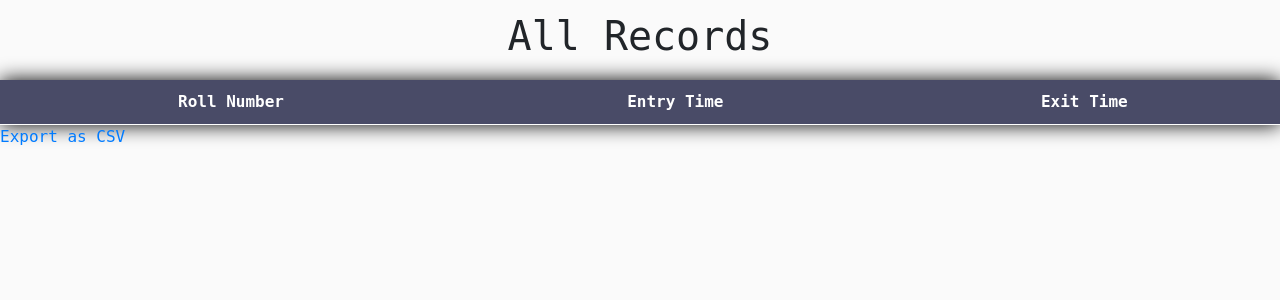
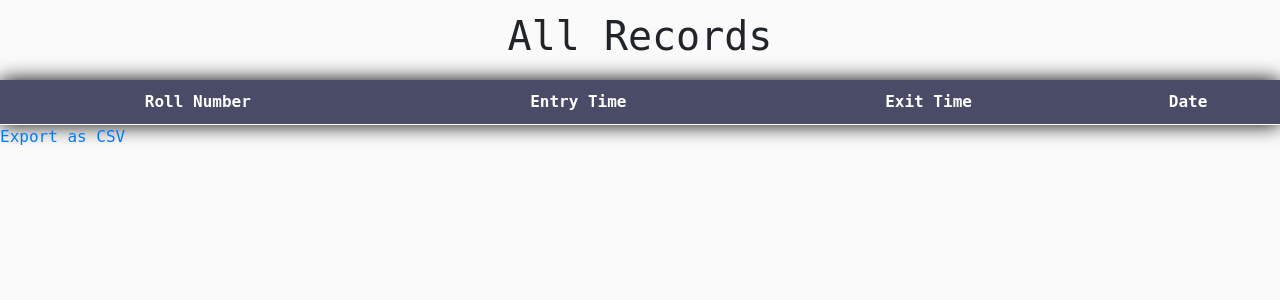
Before and after one commit to AfthabEK/Entry-Exit-DL, a Django app: page /allrecords/ in a window 1280 px wide. Shown: the part 56-356 px from the top of the page. Run offline with Django 3.2, Linux system fonts and the light colour scheme; data that the repository does not hold is empty; some libraries are stand-ins or nearby versions.

Commit message:
Added date to records

```diff
--- a/enter/templates/allrecords.html
+++ b/enter/templates/allrecords.html
@@ -12,6 +12,7 @@
               <th>Roll Number</th>
               <th>Entry Time</th>
               <th>Exit Time</th>
+              <th>Date</th>
           </tr>
       </thead>
       <tbody>
@@ -20,6 +21,7 @@
               <td>{{ student.rollno }}</td>
               <td>{{ student.entrytime }}</td>
               <td>{{ student.exittime }}</td>
+              <td>{{ student.date|date:'d/m/y' }}</td>
           </tr>
           {% endfor %}
       </tbody>
--- a/enter/views.py
+++ b/enter/views.py
@@ -25,7 +25,7 @@ def library(request):
                 student_id = readData()
             except Exception as e:
                 # Handle the exception raised by readData()
-                message = "Error: Failed to read data from the reader. Please try again."
+                message = "Error: Failed to read data from the reader. Please try again later."
                 return render(request, 'library.html', {'form': StudentEntryExitForm(),'message':message,'x':x})
                 # You may want to log the error for further investigation
                 # logger.error(f"SocketError: {e}")
@@ -39,7 +39,7 @@ def library(request):
                 message="Student with roll number " +student_id+" has exited the library at "+str(current_time)
                 x=False
             else:
-                    record.objects.create(rollno=student_id, entrytime=datetime.now(),date=today)
+                    record.objects.create(rollno=student_id, entrytime=current_time,date=today)
                     message="Student with roll number "+student_id+" has entered the library at "+str(current_time)
                     x=True
         except record.DoesNotExist:
@@ -157,16 +157,5 @@ def readData():
 	out = out.decode()
 	out = ''.join([c if ord(c) != 0 else '' for c in out])
 
-	#print(out)
+
 	return out
-
-
-
-def clear_all_entries():
-    try:
-        record.objects.all().delete()
-        return True
-    except Exception as e:
-        # You may want to log the error for further investigation
-        # logger.error(f"Error occurred while clearing entries: {e}")
-        return False
```
Also changed, not shown: 1 other file.
